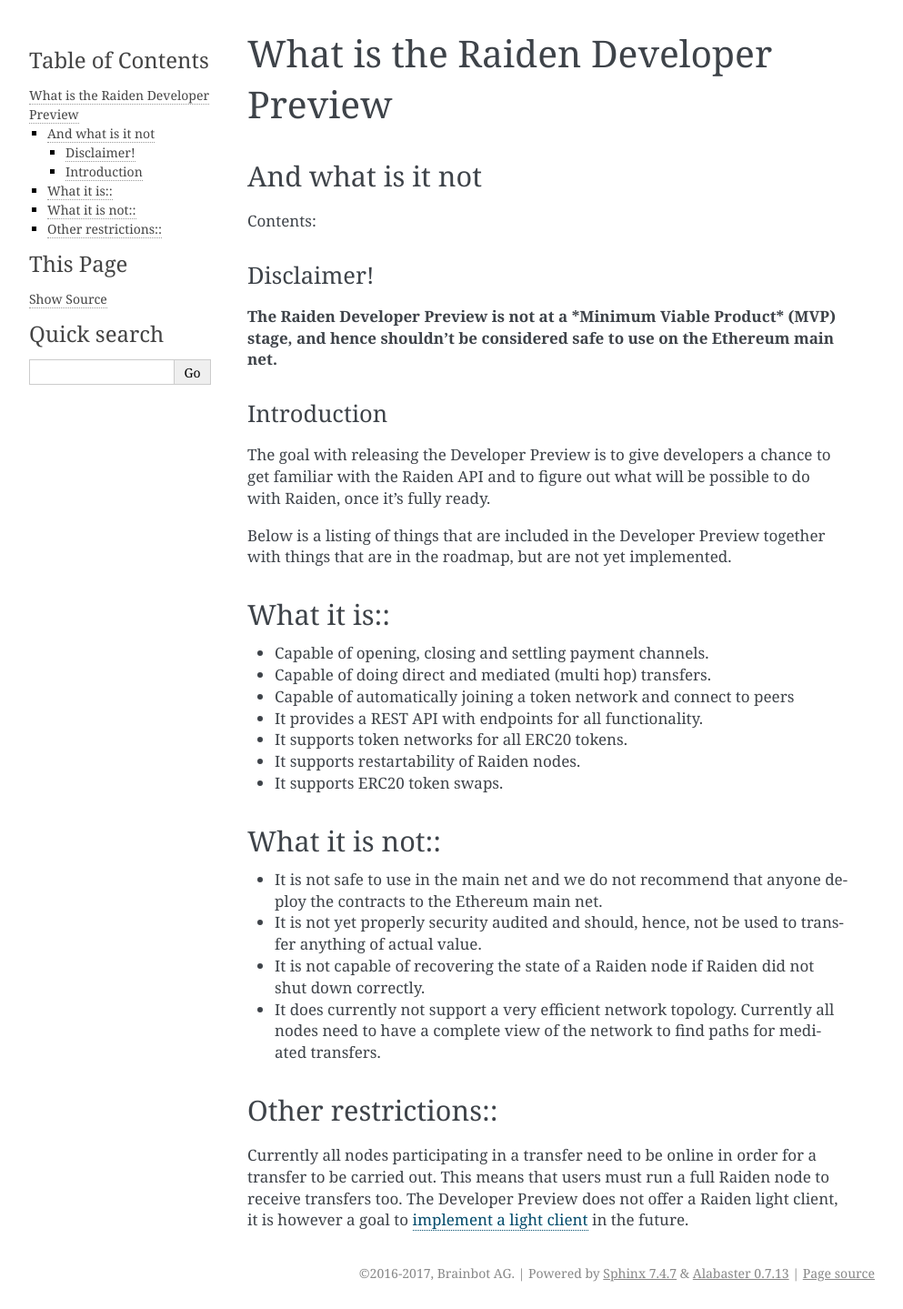
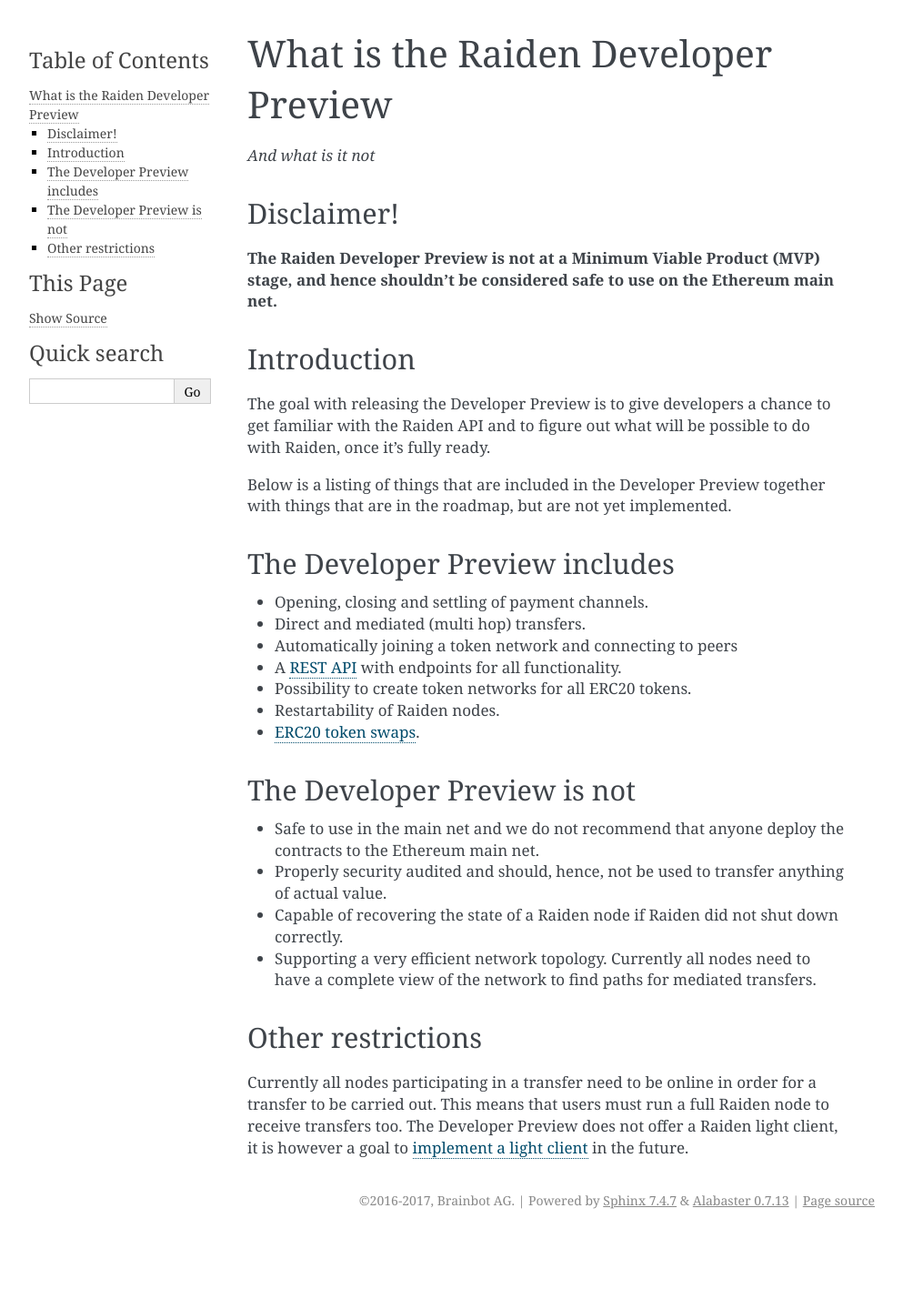
Before and after one commit to raiden-network/raiden, a Sphinx documentation site: the page built from docs/what_is_the_dev_preview.rst, in a window 1280 px wide. Shown: the whole page at 91% size, without its empty margins (148-1141 px from the left). Built offline with Sphinx 7.4.7, drawn with Linux system fonts in a browser that asks for light colours; after the commit the page ends 1359 px from its top, so only the background shows below that.

Commit message:
correcting some typos and fixing sphinx formatting
fix Raiden capitalization

removing unexisting link`

```diff
--- a/docs/rest_api.rst
+++ b/docs/rest_api.rst
@@ -1,13 +1,8 @@
 Raiden's API Documentation
 ##########################
 
-
-Contents:
-
 .. toctree::
    :maxdepth: 2
-
-
 
 Introduction
 *************
--- a/docs/what_is_the_dev_preview.rst
+++ b/docs/what_is_the_dev_preview.rst
@@ -1,51 +1,46 @@
 What is the Raiden Developer Preview
-####################################
+************************************
 
-And what is it not
-------------------
+*And what is it not*
 
 
-Contents:
-
 .. toctree::
-   :maxdepth: 2
-
+  :maxdepth: 2
 
 Disclaimer!
-***********
-
-**The Raiden Developer Preview is not at a *Minimum Viable Product* (MVP) stage, and hence shouldn't be considered safe to use on the Ethereum main net.**
+-----------
+**The Raiden Developer Preview is not at a Minimum Viable Product (MVP) stage, and hence shouldn't be considered safe to use on the Ethereum main net.**
 
 
 Introduction
-************
+------------
 The goal with releasing the Developer Preview is to give developers a chance to get familiar with the
 Raiden API and to figure out what will be possible to do with Raiden, once it's fully ready.
 
 Below is a listing of things that are included in the Developer Preview together with things that are in the roadmap, but are not yet implemented.
 
 
-What it is::
-------------
+The Developer Preview includes
+-------------------------------
 
-- Capable of opening, closing and settling payment channels.
-- Capable of doing direct and mediated (multi hop) transfers.
-- Capable of automatically joining a token network and connect to peers
-- It provides a REST API with endpoints for all functionality.
-- It supports token networks for all ERC20 tokens.
-- It supports restartability of Raiden nodes.
-- It supports ERC20 token swaps.
+- Opening, closing and settling of payment channels.
+- Direct and mediated (multi hop) transfers.
+- Automatically joining a token network and connecting to peers
+- A :doc:`REST API <rest_api>` with endpoints for all functionality.
+- Possibility to create token networks for all ERC20 tokens.
+- Restartability of Raiden nodes.
+- :ref:`ERC20 token swaps <token_swaps>`.
 
 
-What it is not::
-----------------
+The Developer Preview is not
+----------------------------
 
-- It is not safe to use in the main net and we do not recommend that anyone deploy the contracts to the Ethereum main net.
-- It is not yet properly security audited and should, hence, not be used to transfer anything of actual value.
-- It is not capable of recovering the state of a Raiden node if Raiden did not shut down correctly.
-- It does currently not support a very efficient network topology. Currently all nodes need to have a complete view of the network to find paths for mediated transfers.
+- Safe to use in the main net and we do not recommend that anyone deploy the contracts to the Ethereum main net.
+- Properly security audited and should, hence, not be used to transfer anything of actual value.
+- Capable of recovering the state of a Raiden node if Raiden did not shut down correctly.
+- Supporting a very efficient network topology. Currently all nodes need to have a complete view of the network to find paths for mediated transfers.
 
 
-Other restrictions::
---------------------
+Other restrictions
+------------------
 Currently all nodes participating in a transfer need to be online in order for a transfer to be carried out. This means that users must run a full Raiden node to receive transfers too. The Developer Preview does not offer a Raiden light client, it is however a goal to `implement a light client <https://github.com/raiden-network/raiden/issues/114>`_ in the future.
```
Also changed, not shown: docs/api_walkthrough.rst (+17 -22 lines), docs/index.rst (+9 -17 lines), docs/overview_and_guide.rst (+12 -16 lines).
